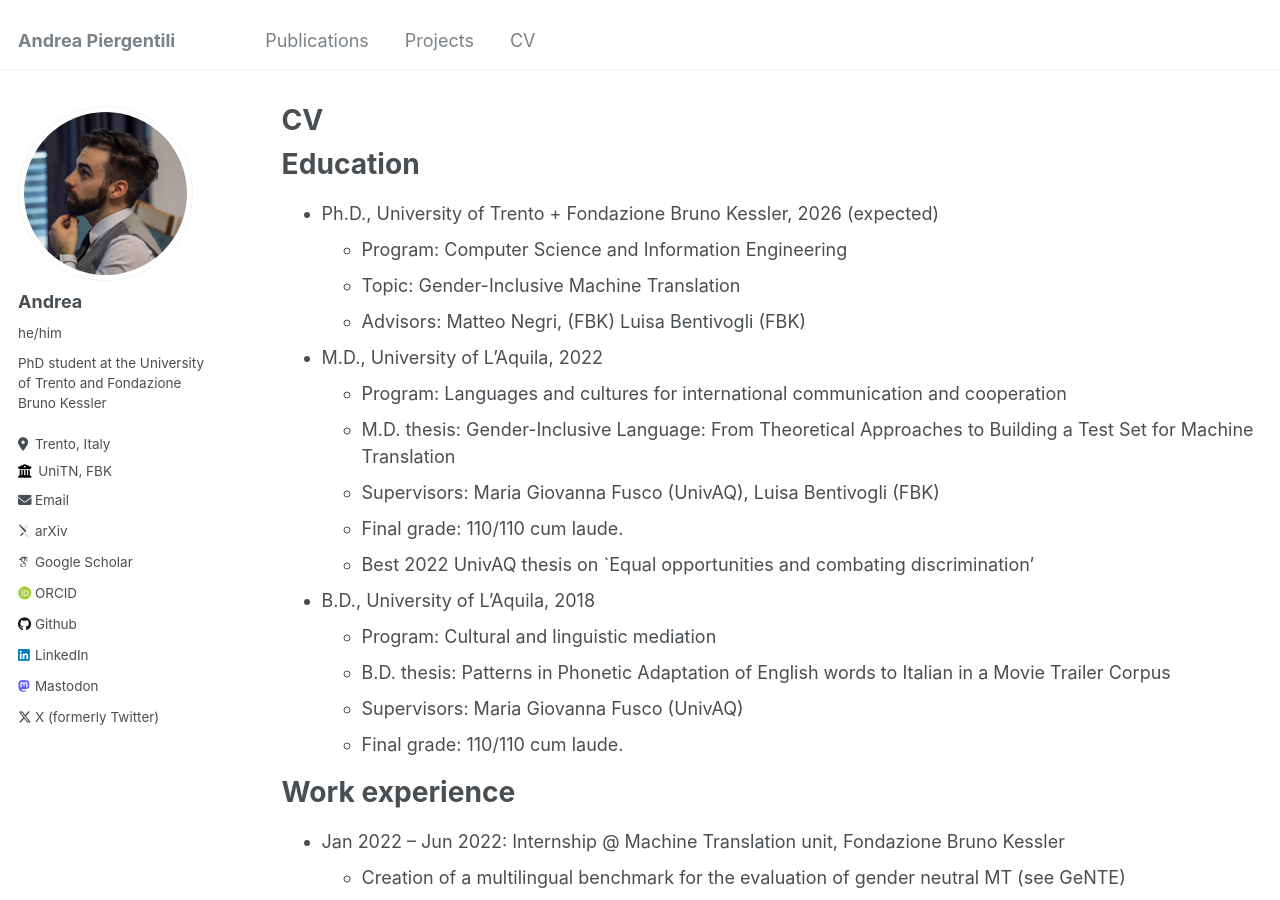
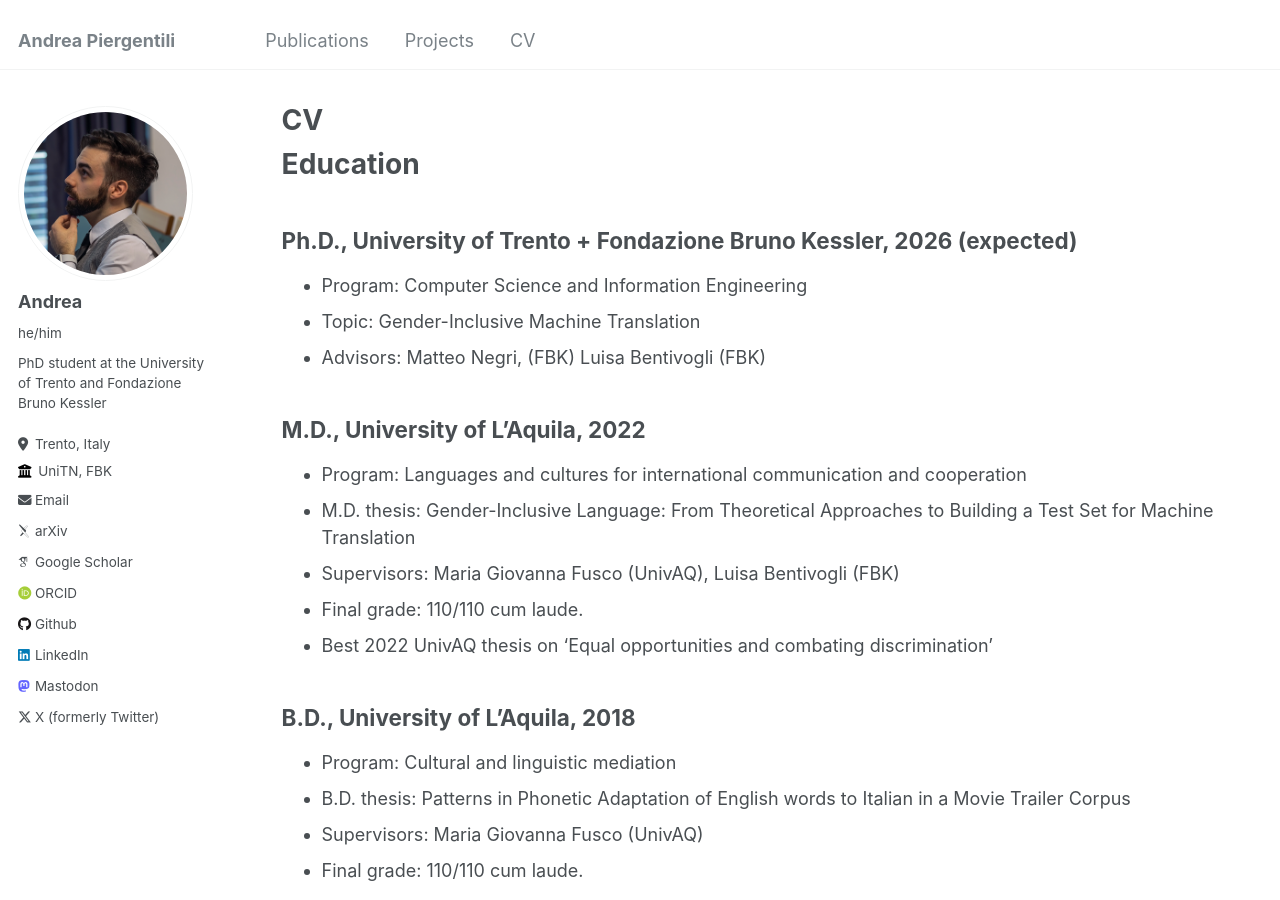
Before and after one commit to apierg/apierg.github.io, a Jekyll site: the page built from _pages/cv.md, in a window 1280 px wide and 900 px high. Built offline with Jekyll 4.4.1, drawn with Linux system fonts in a browser that asks for light colours; some web fonts are replaced; some of the changed text lies outside the part shown.

Commit message:
style changes

```diff
--- a/_pages/cv.md
+++ b/_pages/cv.md
@@ -8,59 +8,62 @@ redirect_from:
   - /cv
 ---
 
-{% include base_path %}
-
 Education
 ======
-* Ph.D., University of Trento + Fondazione Bruno Kessler, 2026 (expected)
-  * Program: Computer Science and Information Engineering
-  * Topic: Gender-Inclusive Machine Translation
-  * Advisors: Matteo Negri, (FBK) Luisa Bentivogli (FBK)
-* M.D., University of L'Aquila, 2022
-  * Program: Languages and cultures for international communication and cooperation
-  * M.D. thesis: Gender-Inclusive Language: From Theoretical Approaches to Building a Test Set for Machine Translation
-  * Supervisors: Maria Giovanna Fusco (UnivAQ), Luisa Bentivogli (FBK)
-  * Final grade: 110/110 cum laude.
-  * Best 2022 UnivAQ thesis on `Equal opportunities and combating discrimination'
-* B.D., University of L'Aquila, 2018
-  * Program: Cultural and linguistic mediation
-  * B.D. thesis: Patterns in Phonetic Adaptation of English words to Italian in a Movie Trailer Corpus
-  * Supervisors: Maria Giovanna Fusco (UnivAQ)
-  * Final grade: 110/110 cum laude.
+## Ph.D., University of Trento + Fondazione Bruno Kessler, 2026 (expected)
+* Program: Computer Science and Information Engineering
+* Topic: Gender-Inclusive Machine Translation
+* Advisors: Matteo Negri, (FBK) Luisa Bentivogli (FBK)
+
+## M.D., University of L'Aquila, 2022
+* Program: Languages and cultures for international communication and cooperation
+* M.D. thesis: Gender-Inclusive Language: From Theoretical Approaches to Building a Test Set for Machine Translation
+* Supervisors: Maria Giovanna Fusco (UnivAQ), Luisa Bentivogli (FBK)
+* Final grade: 110/110 cum laude.
+* Best 2022 UnivAQ thesis on 'Equal opportunities and combating discrimination'
+
+## B.D., University of L'Aquila, 2018
+* Program: Cultural and linguistic mediation
+* B.D. thesis: Patterns in Phonetic Adaptation of English words to Italian in a Movie Trailer Corpus
+* Supervisors: Maria Giovanna Fusco (UnivAQ)
+* Final grade: 110/110 cum laude.
 
 
 Work experience
 ======
-* Jan 2022 – Jun 2022: Internship @ Machine Translation unit, Fondazione Bruno Kessler
-  * Creation of a multilingual benchmark for the evaluation of gender neutral MT (see GeNTE)
-  * Duties includes:Language, gender, and ethics literature review; Surveying relevant guidelines for gender-inclusive language in English, Italian, and Spanish to inform corpus aims and rationale; Reviewing candidate corpora to identify an ideal base corpus; Identifying and categorizing gender-neutralization strategies; Designing the benchmark.
-  * Supervisor: Luisa Bentivogli
+## Jan 2022 – Jun 2022: Internship @ Machine Translation unit, Fondazione Bruno Kessler
+* Creation of a multilingual benchmark for the evaluation of gender neutral MT (see GeNTE)
+* Duties includes:Language, gender, and ethics literature review; Surveying relevant guidelines for gender-inclusive language in English, Italian, and Spanish to inform corpus aims and rationale; Reviewing candidate corpora to identify an ideal base corpus; Identifying and categorizing gender-neutralization strategies; Designing the benchmark.
+* Supervisor: Luisa Bentivogli
 
 
 Skills
 ======
-* IT
-  * Python programming
-  * LATEX writing
-  * HPC environments
-  * AWS
-  * macOS and Linux OS
-* Research
-  * Literature review and monitoring
-  * Experimental design
-  * Dataset creation and curation
-  * Quantitative and qualitative analysis
-  * Scientific writing
-  * Research communication
-* Soft skills
-  * Teamwork
-  * Collaboration
-  * Decision-making
-  * Time management
-* Languages
-  * Italian (native)
-  * English (C1)
-  * Spanish (B1)
+## IT
+* Python programming
+* LATEX writing
+* HPC environments
+* AWS
+* macOS and Linux OS
+
+## Research
+* Literature review and monitoring
+* Experimental design
+* Dataset creation and curation
+* Quantitative and qualitative analysis
+* Scientific writing
+* Research communication
+
+## Soft skills
+* Teamwork
+* Collaboration
+* Decision-making
+* Time management
+
+## Languages
+* Italian (native)
+* English (C1)
+* Spanish (B1)
 
 Publications
 ======
```
Also changed, not shown: other parts of _pages/cv.md (+1 -1 lines).
